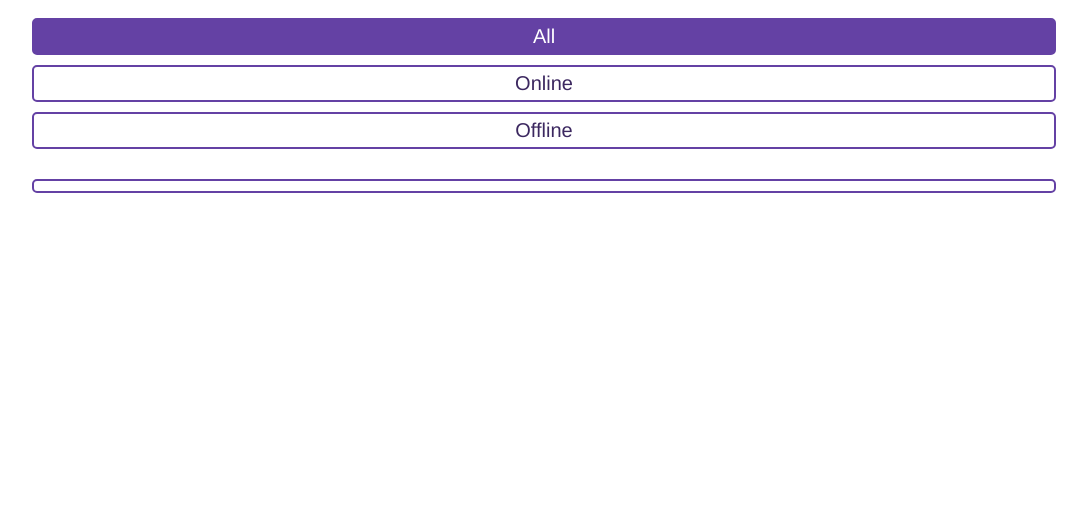
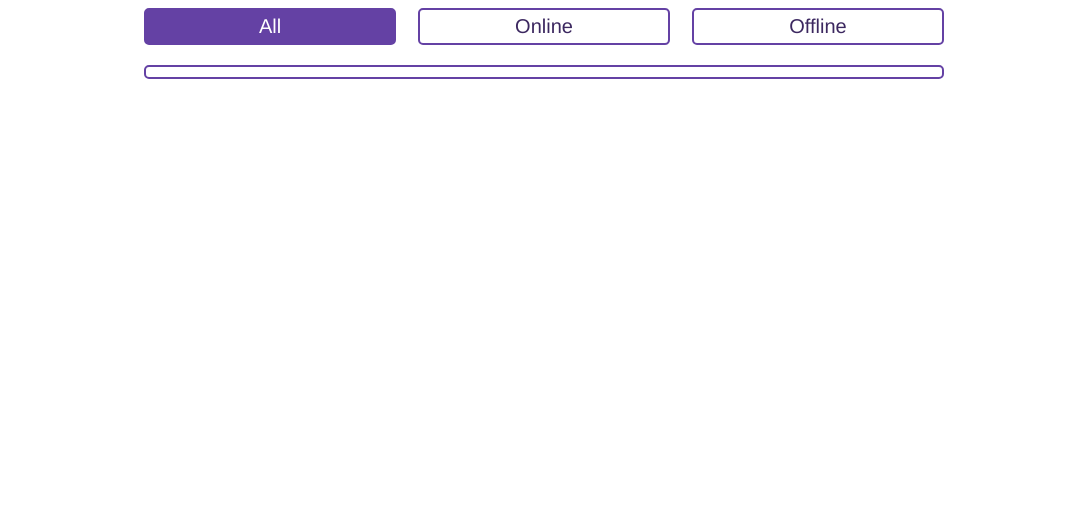
Before and after one commit to LeeVaughn/twitchtv-api, a plain HTML site: page index.html in a window 1280 px wide. Shown: the part 276-800 px from the top of the page, without its empty margins (96-1183 px from the left). Drawn offline with nearby package versions, Linux system fonts and the light colour scheme.

Commit message:
Update styles.css
removed button styles as search bar has been removed, moved container-status to it's own line, removed flex-wrap from several elements as it was not needed, converted several styles to rem instead of px, added media queries for larger screens including changing the status buttons to a row instead of a column depending on screen size.

```diff
--- a/css/styles.css
+++ b/css/styles.css
@@ -1,9 +1,3 @@
-/* twitch purple = #6441a4 / rgb(100, 65, 164) */
-/* darker twitch purple = #3c2860 */
-/* dark grey = #52616b */
-/* offline pink = #fc85ae */
-/* offline bright pink = #fd367e */
-
 * {
     box-sizing: border-box;
 }
@@ -13,10 +7,6 @@ body {
     font-family: "Helvetica Neue", Helvetica, Arial, sans-serif;
 }
 
-button {
-    cursor: pointer;
-}
-
 a {
     color: #3c2860;
     text-decoration: none;
@@ -24,7 +14,6 @@ a {
 
 .container-header {
     display: flex;
-    flex-wrap: wrap;
     flex-direction: column;
     justify-content: flex-start;
     align-items: center;
@@ -35,23 +24,28 @@ a {
 }
 
 .twitch-logo {
-    margin: 20px auto;
+    margin: 1.25rem auto;
     width: 80%;
     max-width: 400px;
 }
 
-.container-status,
+.container-status {
+    display: flex;
+    flex-direction: column;
+    justify-content: center;
+    align-items: center;
+}
+
 .container-streamers,
 .container-search {
     display: flex;
-    flex-wrap: wrap;
     flex-direction: column;
     justify-content: center;
     align-items: center;
 }
 
 .name {
-    margin-bottom: 10px;
+    margin-bottom: 0.625rem;
     border-radius: 5px;
 }
 
@@ -74,14 +68,14 @@ a {
 .logo {
     width: 50px;
     border-radius: 50%;
-    margin: 10px 20px;
+    margin: 0.625rem 1.25rem;
 }
 
 .displayName,
 .game,
 .topic {
     margin: 0 auto;
-    padding: 0 10px 10px 10px;
+    padding: 0 0.9375rem 0.625rem 0.9375rem;
 }
 
 #status,
@@ -105,9 +99,9 @@ a {
 #offline {
     border: 2px solid #6441a4;
     border-radius: 5px;
-    margin: 10px auto;
-    padding: 5px 20px;
-    font-size: 20px;
+    margin: 0.625rem auto;
+    padding: 0.3125rem 1.25rem;
+    font-size: 1.25rem;
 }
 
 #all.active,
@@ -126,6 +120,37 @@ a {
 #names {
     border: 2px solid #6441a4;
     border-radius: 5px;
-    margin: 20px auto 30px auto;
-    padding: 10px 10px 0 10px;
+    margin: 1.25rem auto 1.875rem auto;
+    padding: 0.625rem 0.625rem 0 0.625rem;
 }
+
+@media (min-width: 960px) {
+    .twitch-logo {
+        margin: 1.25rem auto 0.625rem auto;
+    }
+    .logo {
+        width: 60px;
+    }
+    #status {
+        display: flex;
+        flex-direction: row;
+        justify-content: space-between;
+    }
+    #status li {
+        width: 31.5%;
+    }
+    #status,
+    #streamers {
+        width: 70%;
+        max-width: 800px;
+    }
+    #all {
+        margin-left: 0;
+    }
+    #offline {
+        margin-right: 0;
+    }
+    #names {
+        margin: 0.625rem auto 1.25rem auto;
+    }
+}
```
